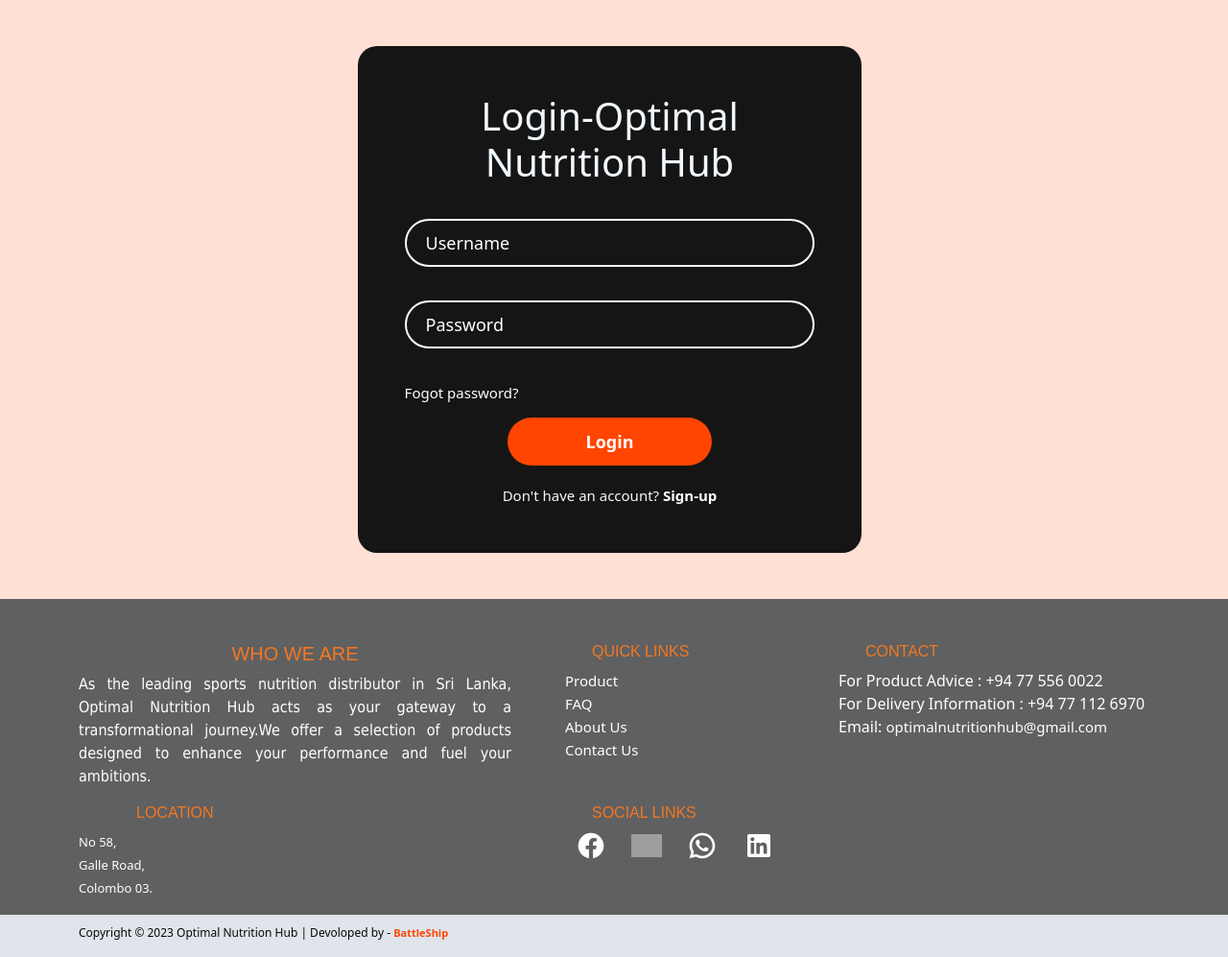
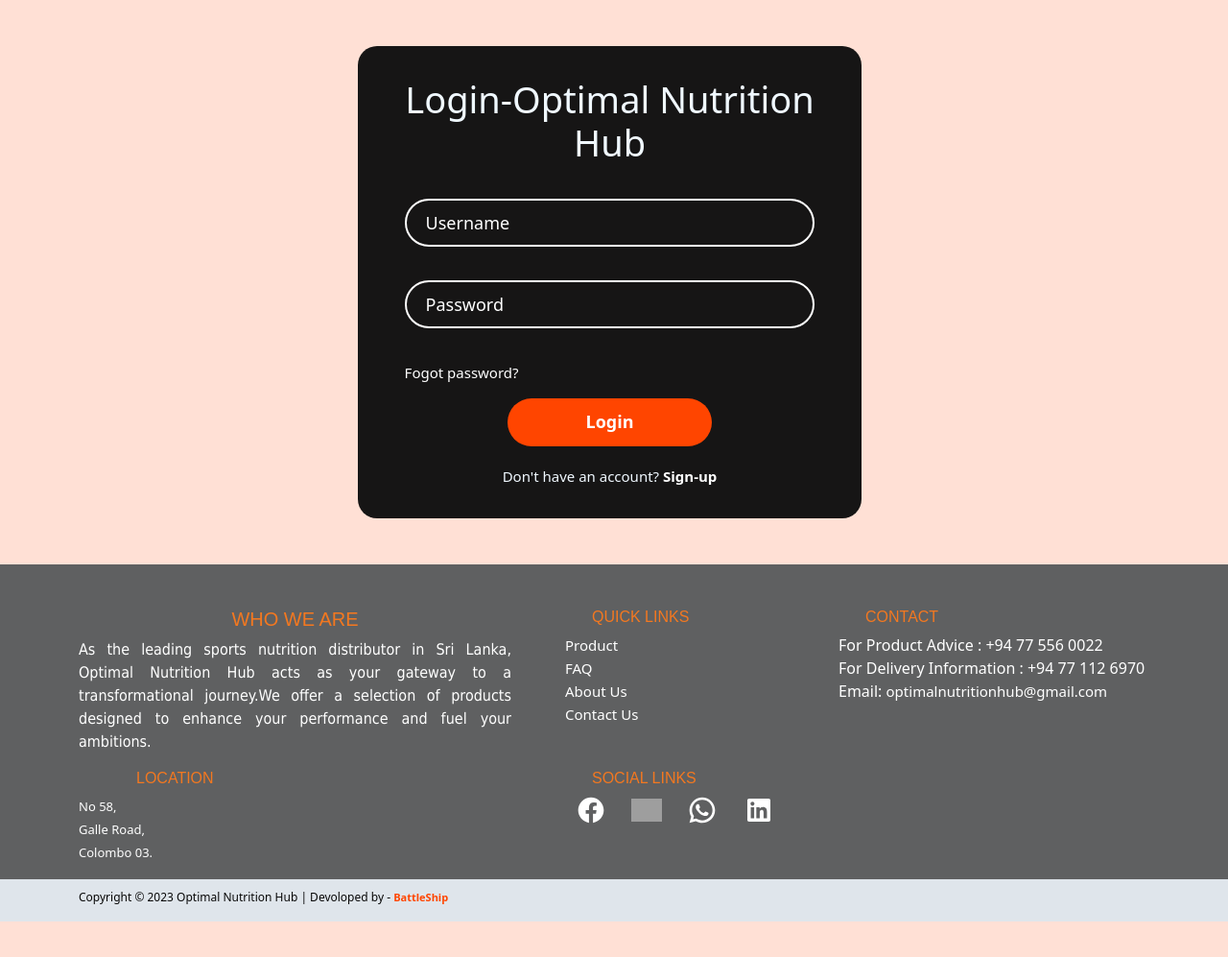
Before and after one commit to randima-edussuriya/optimal-nutrition-hub, a PHP site: page /Login.php in a window 1280 px wide. Shown: the part 98-1095 px from the top of the page at 96% size. After the commit the page ends 1058 px from the top, so only its background shows below. Run offline with PHP 8.4, Linux system fonts and the light colour scheme; data comes from the database, SQL or seed files in the repository; grey boxes are pictures that could not be loaded.

Commit message:
Update login.css

```diff
--- a/css/login.css
+++ b/css/login.css
@@ -17,7 +17,7 @@ body {
     background: rgb(22, 21, 21);
     color: aliceblue;
     border-radius: 20px;
-    padding: 30px 30px;
+    padding: 14px 30px;
     text-align: center;
 }
 
@@ -25,7 +25,7 @@ body {
     |   Login form header
     |----------------------------------------- */
 .wrapper h1 {
-    font-size: 40px;
+    font-size: 38px;
 }
 
 /* -------------------------------------------
```
